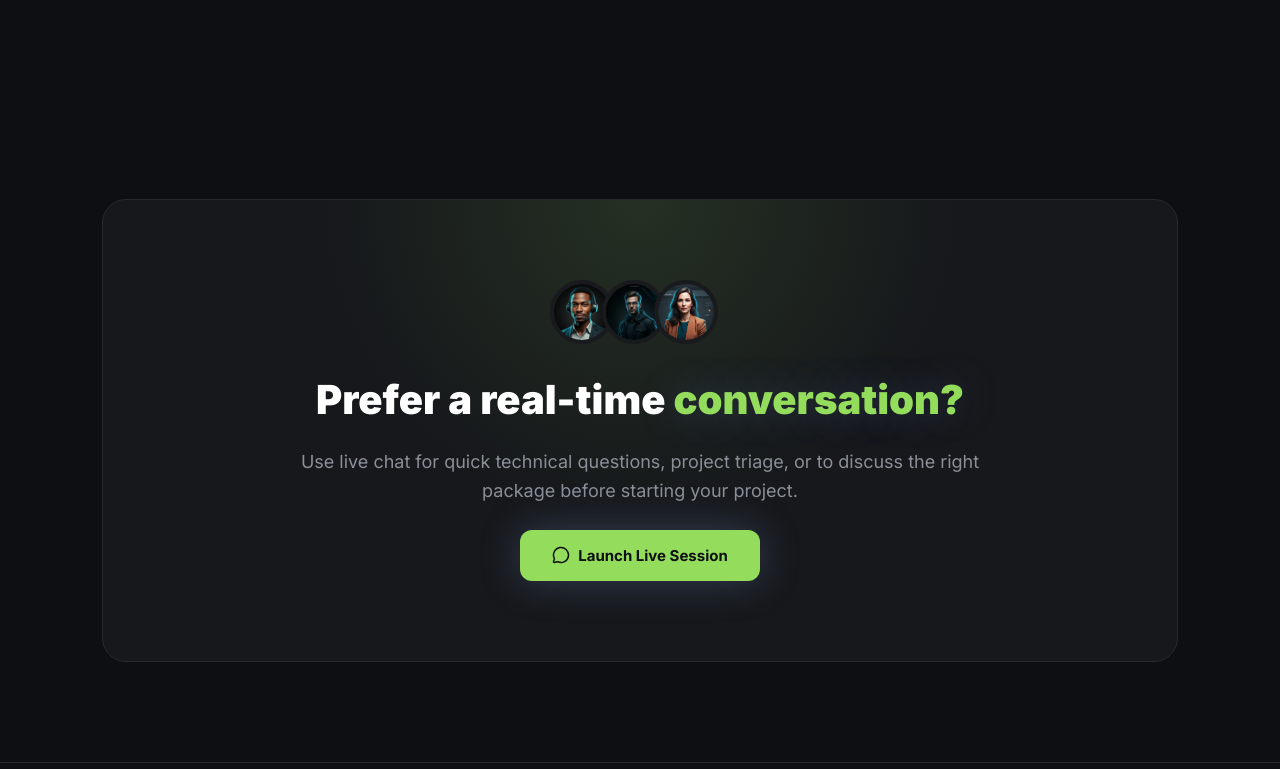
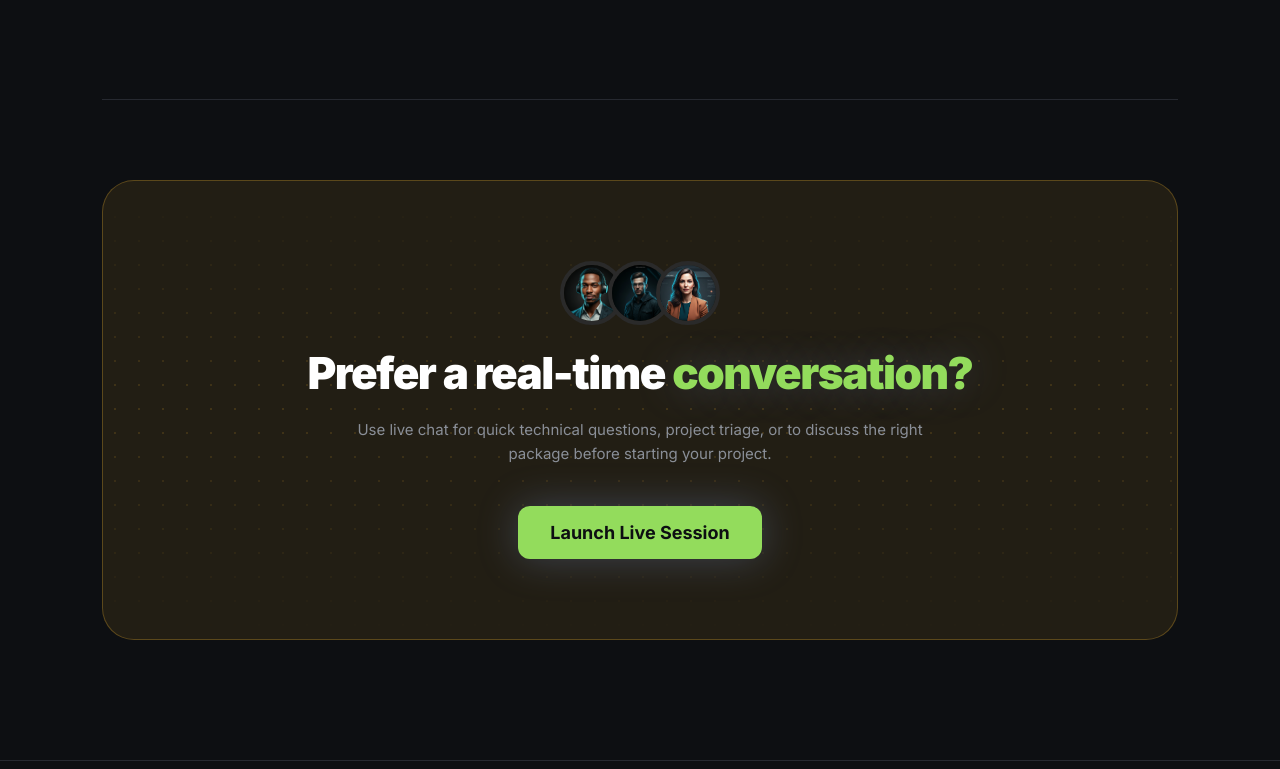
Before and after one commit to HoussamLh/React-Version, a React (Vite) app: page /contact in a window 1280 px wide. Shown: the part 1271-2040 px from the top of the page. Built offline with nearby package versions, Linux system fonts and the light colour scheme.

Commit message:
Add reusable team avatars

```diff
--- /dev/null
+++ b/src/data/teamAvatars.data.ts
@@ -0,0 +1,19 @@
+import type { TeamAvatar } from "../design-system";
+import SupportAgent from "../Assets/about/SupportAgent.png";
+import JackHImg from "../Assets/about/JackHImg.png";
+import ShannonRImg from "../Assets/about/ShannonRImg.png";
+
+export const teamAvatars: TeamAvatar[] = [
+  {
+    src: SupportAgent,
+    alt: "Support Agent",
+  },
+  {
+    src: JackHImg,
+    alt: "DevBySam developer",
+  },
+  {
+    src: ShannonRImg,
+    alt: "DevBySam consultant",
+  },
+];
--- a/src/design-system/components/CallToAction/CallToAction.tsx
+++ b/src/design-system/components/CallToAction/CallToAction.tsx
@@ -29,9 +29,11 @@ type CallToActionProps = {
   cardStyle?: React.CSSProperties;
   headingStyle?: React.CSSProperties;
   subtitleStyle?: React.CSSProperties;
+  topContent?: React.ReactNode;
 };
 
 export const CallToAction: React.FC<CallToActionProps> = ({
+  topContent,
   title,
   subtitle,
   primaryAction,
@@ -69,8 +71,10 @@ export const CallToAction: React.FC<CallToActionProps> = ({
             backgroundImage: `radial-gradient(${overlayColor} 1px, transparent 1px)`,
           }}
         />
+        <div style={styles.content}>
 
-        <div style={styles.content}>
+          {topContent && <div style={styles.topContent}>{topContent}</div>}
+
           <Heading
             as="h2"
             variant="section"
@@ -150,6 +154,12 @@ const styles = {
     maxWidth: "680px",
   },
 
+  topContent: {
+    display: "flex",
+    justifyContent: "center",
+    marginBottom: "24px",
+  },
+
   heading: {
     fontSize: "44px",
     fontWeight: typography.fontWeight.black,
--- /dev/null
+++ b/src/design-system/components/TeamAvatars/TeamAvatars.tsx
@@ -0,0 +1,63 @@
+import React from "react";
+
+export type TeamAvatar = {
+  src: string;
+  alt: string;
+};
+
+type TeamAvatarsProps = {
+  avatars: TeamAvatar[];
+  size?: number;
+  borderColor?: string;
+  overlap?: number;
+  className?: string;
+  style?: React.CSSProperties;
+};
+
+export const TeamAvatars: React.FC<TeamAvatarsProps> = ({
+  avatars,
+  size = 64,
+  borderColor = "#2a2a2a",
+  overlap = 16,
+  className,
+  style,
+}) => {
+  return (
+    <div
+      className={className}
+      style={{
+        ...styles.group,
+        ...style,
+      }}
+    >
+      {avatars.map((avatar, index) => (
+        <img
+          key={avatar.src}
+          src={avatar.src}
+          alt={avatar.alt}
+          style={{
+            ...styles.avatar,
+            width: size,
+            height: size,
+            border: `4px solid ${borderColor}`,
+            marginLeft: index === 0 ? 0 : -overlap,
+          }}
+        />
+      ))}
+    </div>
+  );
+};
+
+const styles = {
+  group: {
+    display: "flex",
+    alignItems: "center",
+  },
+
+  avatar: {
+    borderRadius: "999px",
+    objectFit: "cover" as const,
+    display: "block",
+    flexShrink: 0,
+  },
+};
--- /dev/null
+++ b/src/design-system/components/TeamAvatars/index.ts
@@ -0,0 +1,2 @@
+export { TeamAvatars } from "./TeamAvatars";
+export type { TeamAvatar } from "./TeamAvatars";
--- a/src/design-system/index.ts
+++ b/src/design-system/index.ts
@@ -19,5 +19,8 @@ export type {
 export { ExceptionalCard } from "./components/ExceptionalCard";
 export type { ExceptionalCardAccent } from "./components/ExceptionalCard";
 
+export { TeamAvatars } from "./components/TeamAvatars";
+export type { TeamAvatar } from "./components/TeamAvatars";
+
 export * from "./tokens";
 export { SharedHero } from "./components/SharedHero";
--- a/src/features/contact/components/LiveChatBubble.tsx
+++ b/src/features/contact/components/LiveChatBubble.tsx
@@ -12,7 +12,15 @@ import {
   Smile,
   X,
 } from "lucide-react";
-import { colors, radius, spacing, typography } from "../../../design-system";
+import {
+  colors,
+  radius,
+  spacing,
+  typography,
+} from "../../../design-system";
+
+import { TeamAvatars } from "../../../design-system";
+import { teamAvatars } from "../../../data/teamAvatars.data";
 
 type ChatView = "home" | "messages" | "chat";
 
@@ -87,36 +95,12 @@ ${message || "No message sent yet."}
               <div style={styles.homeHero}>
                 <div style={styles.homeTopRow}>
                   <div style={styles.logoText}>DevBySam</div>
-
-                  <div style={styles.avatarGroup}>
-                    <span
-                      style={{
-                        ...styles.avatar,
-                        backgroundColor: colors.accent.pink,
-                      }}
-                    >
-                      S
-                    </span>
-
-                    <span
-                      style={{
-                        ...styles.avatar,
-                        backgroundColor: colors.accent.green,
-                      }}
-                    >
-                      D
-                    </span>
-
-                    <span
-                      style={{
-                        ...styles.avatar,
-                        backgroundColor: colors.accent.blue,
-                      }}
-                    >
-                      A
-                    </span>
-                  </div>
-
+                  <TeamAvatars
+                    avatars={teamAvatars}
+                    size={64}
+                    borderColor="#06171d"
+                    overlap={16}
+                  />
                   <button
                     type="button"
                     aria-label="Close live chat"
@@ -184,7 +168,11 @@ ${message || "No message sent yet."}
                       backgroundColor: colors.accent.pink,
                     }}
                   >
-                    S
+                  <img
+                    src={teamAvatars[0].src}
+                    alt={teamAvatars[0].alt}
+                    style={{ width: "100%", height: "100%", borderRadius: "50%" }}
+                    />
                   </span>
 
                   <div style={styles.previewContent}>
@@ -236,7 +224,11 @@ ${message || "No message sent yet."}
                       backgroundColor: colors.accent.pink,
                     }}
                   >
-                    S
+                    <img
+                      src={teamAvatars[0].src}
+                      alt={teamAvatars[0].alt}
+                      style={{ width: "100%", height: "100%", borderRadius: "50%" }}
+                    />
                   </span>
 
                   <div>
@@ -484,25 +476,6 @@ const styles = {
     fontWeight: typography.fontWeight.black,
     fontSize: "15px",
     letterSpacing: "-0.02em",
-  },
-
-  avatarGroup: {
-    display: "flex",
-    alignItems: "center",
-  },
-
-  avatar: {
-    width: "34px",
-    height: "34px",
-    borderRadius: "50%",
-    border: `2px solid #06171d`,
-    color: colors.background.dark,
-    display: "flex",
-    alignItems: "center",
-    justifyContent: "center",
-    fontSize: "12px",
-    fontWeight: typography.fontWeight.black,
-    marginLeft: "-8px",
   },
 
   iconButton: {
--- a/src/features/contact/sections/CTASection.tsx
+++ b/src/features/contact/sections/CTASection.tsx
@@ -1,139 +1,24 @@
 import React from "react";
-import { MessageCircle } from "lucide-react";
-import {
-  AccentText,
-  Button,
-  colors,
-  radius,
-  spacing,
-  typography,
-} from "../../../design-system";
-
-import SupportAgent from "../../../Assets/about/SupportAgent.png";
-import JackHImg from "../../../Assets/about/JackHImg.png";
-import ShannonRImg from "../../../Assets/about/ShannonRImg.png";
-
-const teamAvatars = [
-  {
-    src: SupportAgent,
-    alt: "Support Agent",
-  },
-  {
-    src: JackHImg,
-    alt: "DevBySam developer",
-  },
-  {
-    src: ShannonRImg,
-    alt: "DevBySam consultant",
-  },
-];
+import { AccentText, CallToAction, TeamAvatars } from "../../../design-system";
+import { teamAvatars } from "../../../data/teamAvatars.data";
 
 export const CTASection: React.FC = () => {
   return (
-    <section style={styles.container} className="ds-section">
-      <div style={styles.card}>
-        <div style={styles.overlay} />
-
-        <div style={styles.content}>
-          <div style={styles.avatarGroup}>
-            {teamAvatars.map((avatar) => (
-              <img
-                key={avatar.alt}
-                src={avatar.src}
-                alt={avatar.alt}
-                style={styles.avatar}
-              />
-            ))}
-          </div>
-
-          <h2 style={styles.title}>
-            Prefer a real-time <AccentText>conversation?</AccentText>
-          </h2>
-
-          <p style={styles.text}>
-            Use live chat for quick technical questions, project triage, or to
-            discuss the right package before starting your project.
-          </p>
-
-          <Button to="/contact">
-            <span style={styles.buttonInner}>
-              <MessageCircle size={18} />
-              Launch Live Session
-            </span>
-          </Button>
-        </div>
-      </div>
-    </section>
+    <CallToAction
+      topContent={<TeamAvatars avatars={teamAvatars} />}
+      backgroundAccent="yellow"
+      title={
+        <>
+          Prefer a real-time <AccentText>conversation?</AccentText>
+        </>
+      }
+      subtitle="Use live chat for quick technical questions,
+      project triage, or to discuss the right package before
+      starting your project."
+      primaryAction={{
+        label: "Launch Live Session",
+        to: "/contact",
+      }}
+    />
   );
 };
-
-const styles = {
-  container: {
-    backgroundColor: colors.background.dark,
-  },
-
-  card: {
-    position: "relative" as const,
-    overflow: "hidden",
-    borderRadius: radius["2xl"],
-    border: `1px solid ${colors.border.default}`,
-    backgroundColor: "rgba(255, 255, 255, 0.04)",
-    padding: `${spacing["4xl"]} ${spacing.xl}`,
-    textAlign: "center" as const,
-  },
-
-  overlay: {
-    position: "absolute" as const,
-    inset: 0,
-    background:
-      "radial-gradient(circle at top, rgba(147, 220, 92, 0.12), transparent 45%)",
-    pointerEvents: "none" as const,
-  },
-
-  content: {
-    position: "relative" as const,
-    zIndex: 1,
-    display: "flex",
-    flexDirection: "column" as const,
-    alignItems: "center",
-    gap: spacing.lg,
-  },
-
-  avatarGroup: {
-    display: "flex",
-    justifyContent: "center",
-    marginBottom: spacing.sm,
-  },
-
-  avatar: {
-    width: "64px",
-    height: "64px",
-    borderRadius: "50%",
-    border: `4px solid ${colors.background.card}`,
-    objectFit: "cover" as const,
-    backgroundColor: colors.background.card,
-    marginLeft: "-12px",
-  },
-
-  title: {
-    fontSize: "40px",
-    lineHeight: "48px",
-    fontWeight: typography.fontWeight.black,
-    color: colors.text.main,
-    margin: 0,
-  },
-
-  text: {
-    maxWidth: "680px",
-    fontSize: typography.fontSize.lg,
-    lineHeight: typography.lineHeight.relaxed,
-    color: colors.text.muted,
-    margin: 0,
-  },
-
-  buttonInner: {
-    display: "inline-flex",
-    alignItems: "center",
-    gap: spacing.sm,
-  },
-};
```
